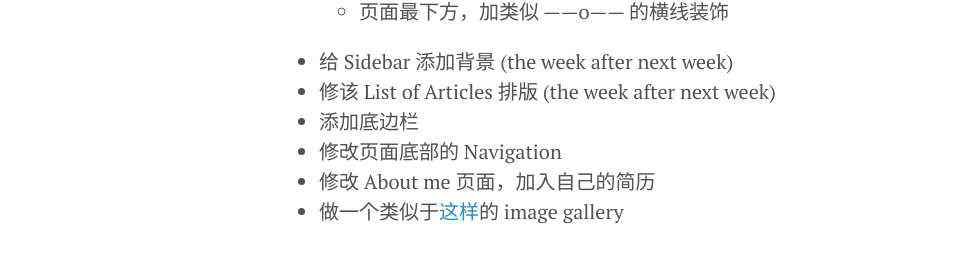
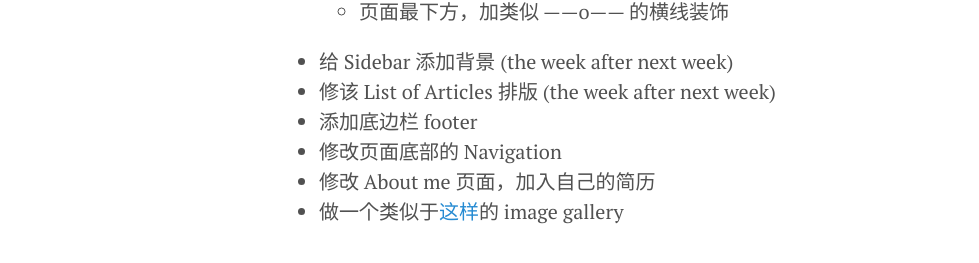
Before and after one commit to yusite/yuz.me, a Jekyll site: the page built from todo.md, in a window 1280 px wide. Shown: the part 425-688 px from the top of the page, without its empty margins (1-980 px from the left). Built offline with Jekyll 4.4.1, drawn with Linux system fonts in a browser that asks for light colours; Markdown is read by kramdown in place of the engine named in the settings.

Commit message:
update todo

```diff
--- a/todo.md
+++ b/todo.md
@@ -12,7 +12,7 @@ title: ToDo List
     - 页面最下方，加类似 ——o—— 的横线装饰
 * 给 Sidebar 添加背景 (the week after next week)
 * 修该 List of Articles 排版 (the week after next week)
-* 添加底边栏
+* 添加底边栏 footer
 * 修改页面底部的 Navigation
 * 修改 About me 页面，加入自己的简历
 * 做一个类似于[这样](http://themes.array.is/camera/2014/09/21/yosemite-national-park/)的 image gallery
```
